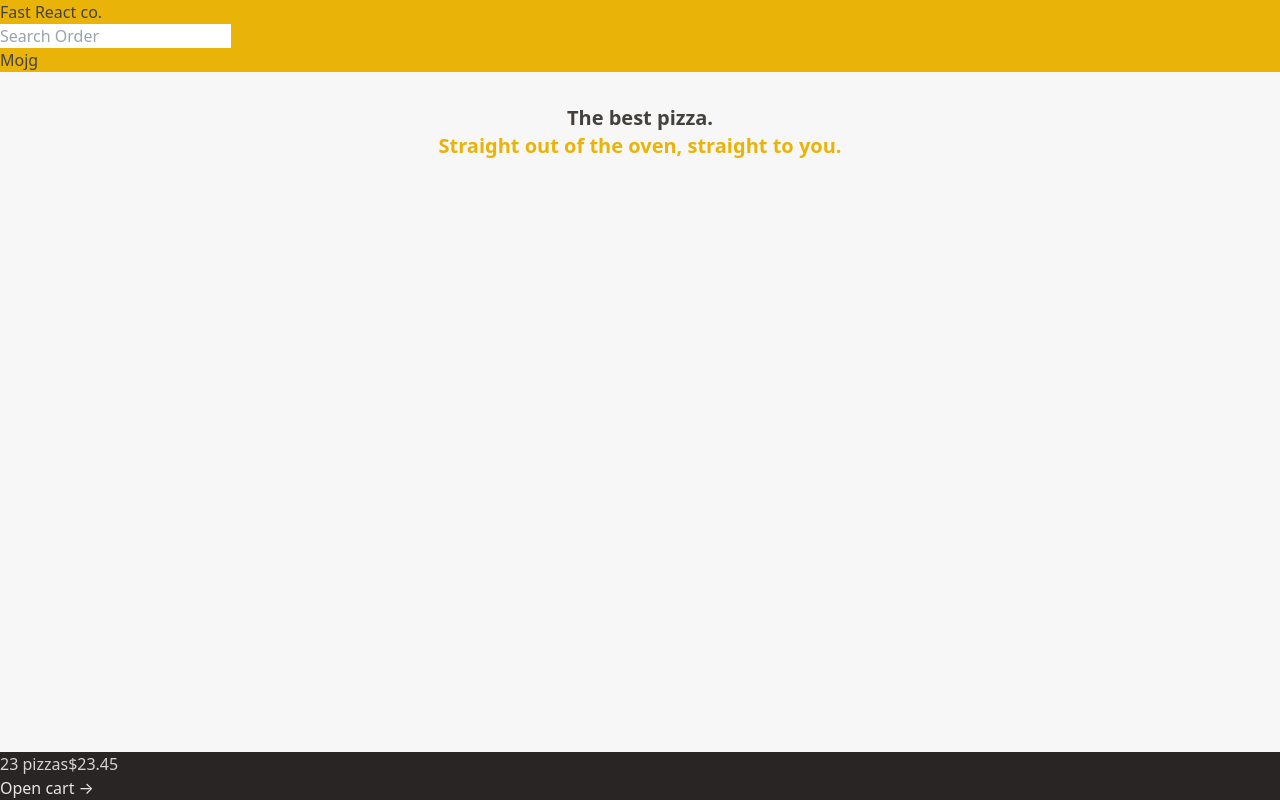
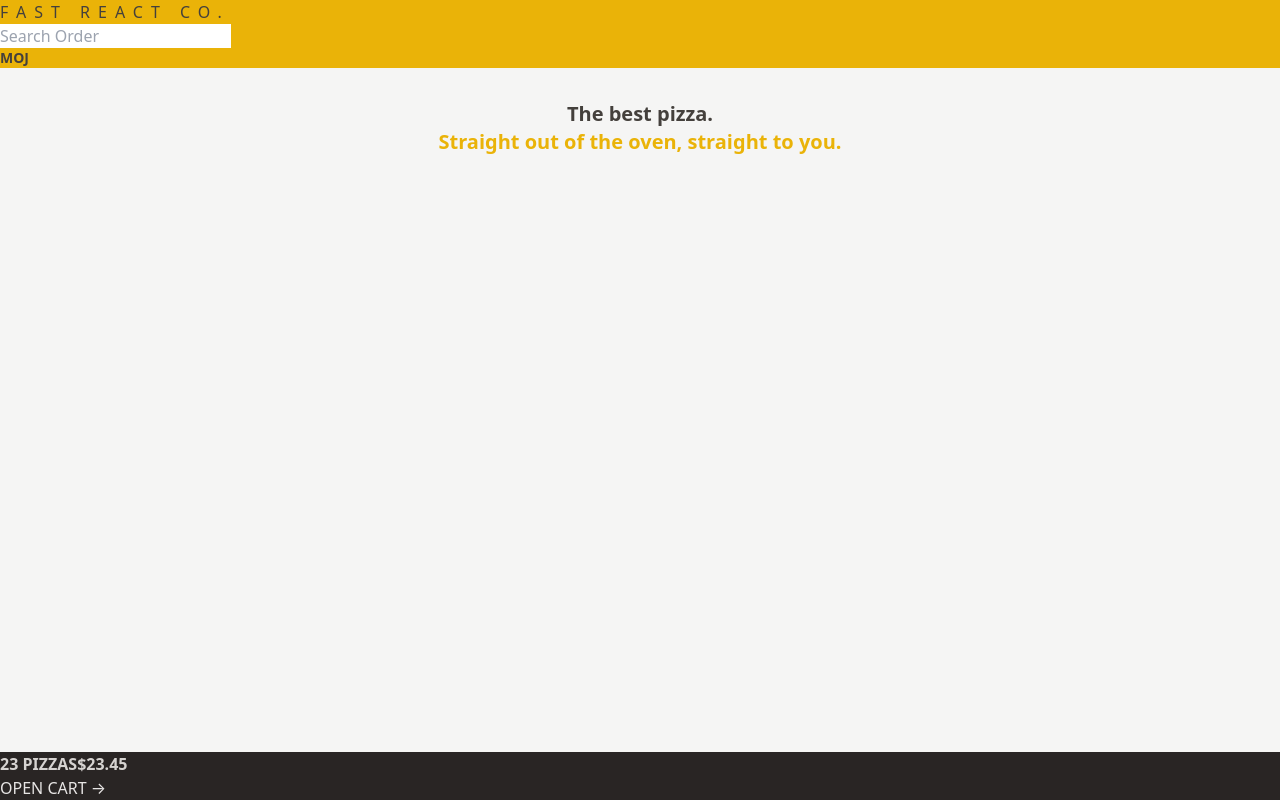
Before and after one commit to mojvaf/fast-pizza, a React (Vite) app: page / in a window 1280 px wide. Built offline with nearby package versions, Linux system fonts and the light colour scheme.

Commit message:
added color

```diff
--- a/index.html
+++ b/index.html
@@ -1,4 +1,4 @@
-<!DOCTYPE html>
+<!doctype html>
 <html lang="en">
   <head>
     <meta charset="UTF-8" />
@@ -6,7 +6,7 @@
     <meta name="viewport" content="width=device-width, initial-scale=1.0" />
     <title>Pizza</title>
   </head>
-  <body>
+  <body class="bg-stone-100 text-stone-700">
     <div id="root"></div>
     <script type="module" src="/src/main.jsx"></script>
   </body>
--- a/src/features/cart/CartOverview.jsx
+++ b/src/features/cart/CartOverview.jsx
@@ -2,8 +2,8 @@
 
 function CartOverview() {
   return (
-    <div className="bg-stone-800 text-stone-200">
-      <p className="text-stone-300">
+    <div className="bg-stone-800 uppercase text-stone-200">
+      <p className="font-semibold text-stone-300">
         <span>23 pizzas</span>
         <span>$23.45</span>
       </p>
--- /dev/null
+++ b/src/features/user/UserName.jsx
@@ -0,0 +1,5 @@
+function username() {
+  return <div className="text-sm font-semibold">Moj</div>;
+}
+
+export default username;
--- a/src/ui/Header.jsx
+++ b/src/ui/Header.jsx
@@ -1,12 +1,15 @@
 import { Link } from 'react-router-dom';
 import SearchOrder from '../features/order/SearchOrder';
+import UserName from '../features/user/UserName';
 
 export const Header = () => {
   return (
-    <header className="bg-yellow-500">
-      <Link to="/">Fast React co.</Link>
+    <header className="bg-yellow-500 uppercase">
+      <Link to="/" className="tracking-[0.5rem]">
+        Fast React co.
+      </Link>
       <SearchOrder />
-      <p>Mojg</p>
+      <UserName />
     </header>
   );
 };
--- a/src/ui/Home.jsx
+++ b/src/ui/Home.jsx
@@ -1,7 +1,7 @@
 function Home() {
   return (
     <div>
-      <h1 className="text-center text-xl font-semibold text-stone-700">
+      <h1 className="text-center text-xl font-semibold">
         The best pizza.
         <br />
         <span className="text-yellow-500">
```
